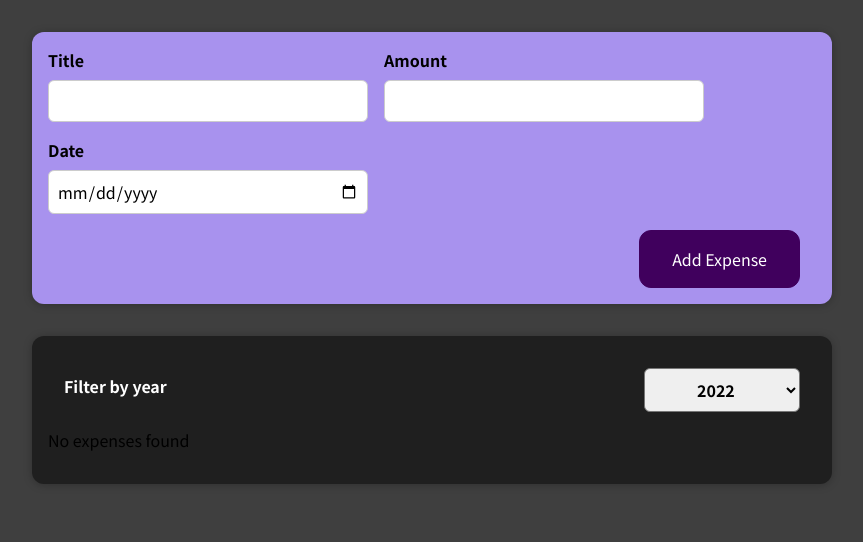
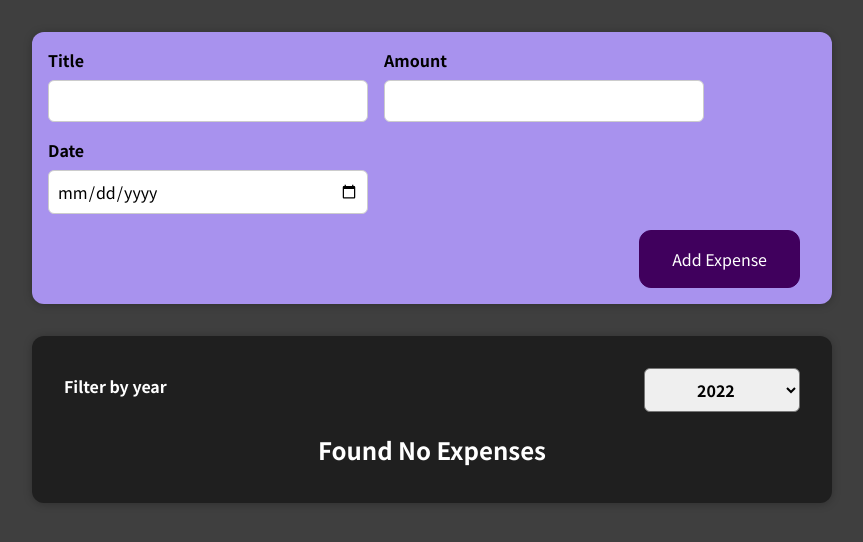
Before and after one commit to CyberManMatt/expense-tracker, a React (Create React App) app: page / in a window 1280 px wide. Shown: the top 542 px of the page, without its empty margins (208-1071 px from the left). Built offline with nearby package versions, Linux system fonts and the light colour scheme.

Commit message:
Added more components
- Added ExpensesList.js to better handle the Expenses filter

- Modified ExpenseFilter.js, ExpenseItem.js, and ExpenseDisplay.js

```diff
--- a/src/App.js
+++ b/src/App.js
@@ -36,15 +36,15 @@ function App() {
         // Update the state of Dummy Data array by returning an array with the new expense object along with the other objects
         setExpenses((prevExpenses) => {
             return [expense, ...prevExpenses]
-        })
-    }
+        });
+    };
 
     return(
         <div>
             <NewExpense onAddExpense={addExpenseHandler} />
             <ExpenseDisplay items={expenses}/>
         </div>
-    )
+    );
 }
 
 export default App;
--- a/src/components/Expenses/ExpenseDisplay.js
+++ b/src/components/Expenses/ExpenseDisplay.js
@@ -1,9 +1,10 @@
 import './ExpenseDisplay.css';
-import {ExpenseItem} from "./ExpenseItem";
 import {ExpenseFilter} from "./ExpenseFilter";
 import {Card} from "../UI/Card";
 import {useState} from "react";
+import {ExpensesList} from "./ExpensesList";
 
+// Displays the list of expenses
 export function ExpenseDisplay (props) {
 
     // Initialize state for filtered year
@@ -12,25 +13,18 @@ export function ExpenseDisplay (props) {
     // Custom date change handler that displays the selected date in the console. Executed from ExpenseFilter when changing the year
     const dateHandler = (date) => {
         setDate(date)
-    }
+    };
 
-    // Filter function to filter the year. Returns a filtered array based on the selected year in the filter year dropdown
+    // Filter function that returns a filtered list based on the return condition. Gets passed as props.items in ExpensesList.js
     const filteredExpenses = props.items.filter(e => {
-        return e.date.getFullYear().toString() === enteredDate;
-    })
+        return e.date.getFullYear().toString() === enteredDate
+    });
 
     return (
         <div>
             <Card className="expenses">
                 <ExpenseFilter default={enteredDate} onChangeDate={dateHandler} />
-                {/* Render ExpenseItem component for each expense object in the array in App.js  */}
-                {/*
-                    If the filtered list has a length of 0, display a message stating there are no expenses,
-                    otherwise output the list of ExpenseItem objects
-                */}
-                {filteredExpenses.length === 0 ?
-                    (<p>No expenses found</p>) :
-                    filteredExpenses.map(e => <ExpenseItem key={e.id} title={e.title} amount={e.amount} date={e.date} />)}
+                <ExpensesList items={filteredExpenses} />
             </Card>
         </div>
     );
--- a/src/components/Expenses/ExpenseFilter.js
+++ b/src/components/Expenses/ExpenseFilter.js
@@ -4,8 +4,8 @@ export function ExpenseFilter(props) {
 
     // Event listener when the year changes on the dropdown
     const dateChangeHandler = (event) => {
-        props.onChangeDate(event.target.value)
-    }
+        props.onChangeDate(event.target.value);
+    };
 
     return (
         <div className='expenses-filter'>
--- a/src/components/Expenses/ExpenseItem.js
+++ b/src/components/Expenses/ExpenseItem.js
@@ -1,7 +1,6 @@
 import './ExpenseItem.css';
 import {ExpenseDate} from "./ExpenseDate";
 import {Card} from "../UI/Card";
-import {useState} from "react";
 
 export function ExpenseItem(props) {
     return (
--- /dev/null
+++ b/src/components/Expenses/ExpensesList.css
@@ -0,0 +1,9 @@
+.expenses-list {
+    list-style: none;
+    padding: 0;
+}
+
+.expenses-list__fallback {
+    color: white;
+    text-align: center;
+}
--- /dev/null
+++ b/src/components/Expenses/ExpensesList.js
@@ -0,0 +1,24 @@
+import "./ExpensesList.css"
+import {ExpenseItem} from "./ExpenseItem";
+
+// Returns the passed in filtered array
+export function ExpensesList(props) {
+
+    // If the passed in array has no elements inside it, return the JSX output
+    if (props.items.length === 0) {
+        return <h2 className="expenses-list__fallback">Found No Expenses</h2>
+    }
+
+    return (
+        <ul className="expenses-list">
+            {props.items.map(e => (
+                <ExpenseItem
+                    key={e.id}
+                    title={e.title}
+                    amount={e.amount}
+                    date={e.date}
+                />
+            ))}
+        </ul>
+    )
+}
--- a/src/components/UI/Card.js
+++ b/src/components/UI/Card.js
@@ -3,5 +3,5 @@ import './Card.css';
 export function Card(props) {
     const classes = 'card ' + props.className;
 
-    return <div className={classes}>{props.children}</div>
+    return <div className={classes}>{props.children}</div>;
 }
```
